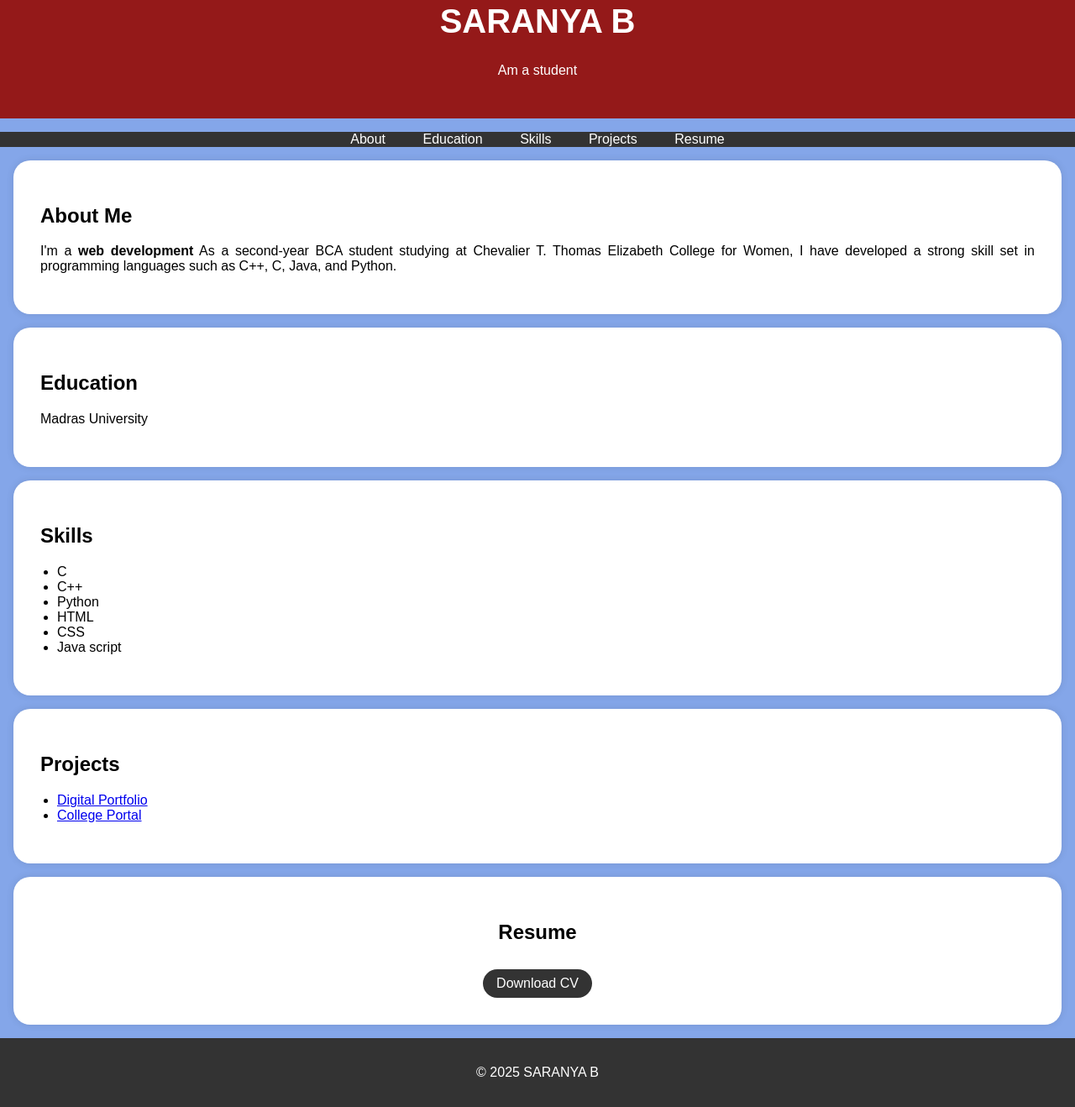
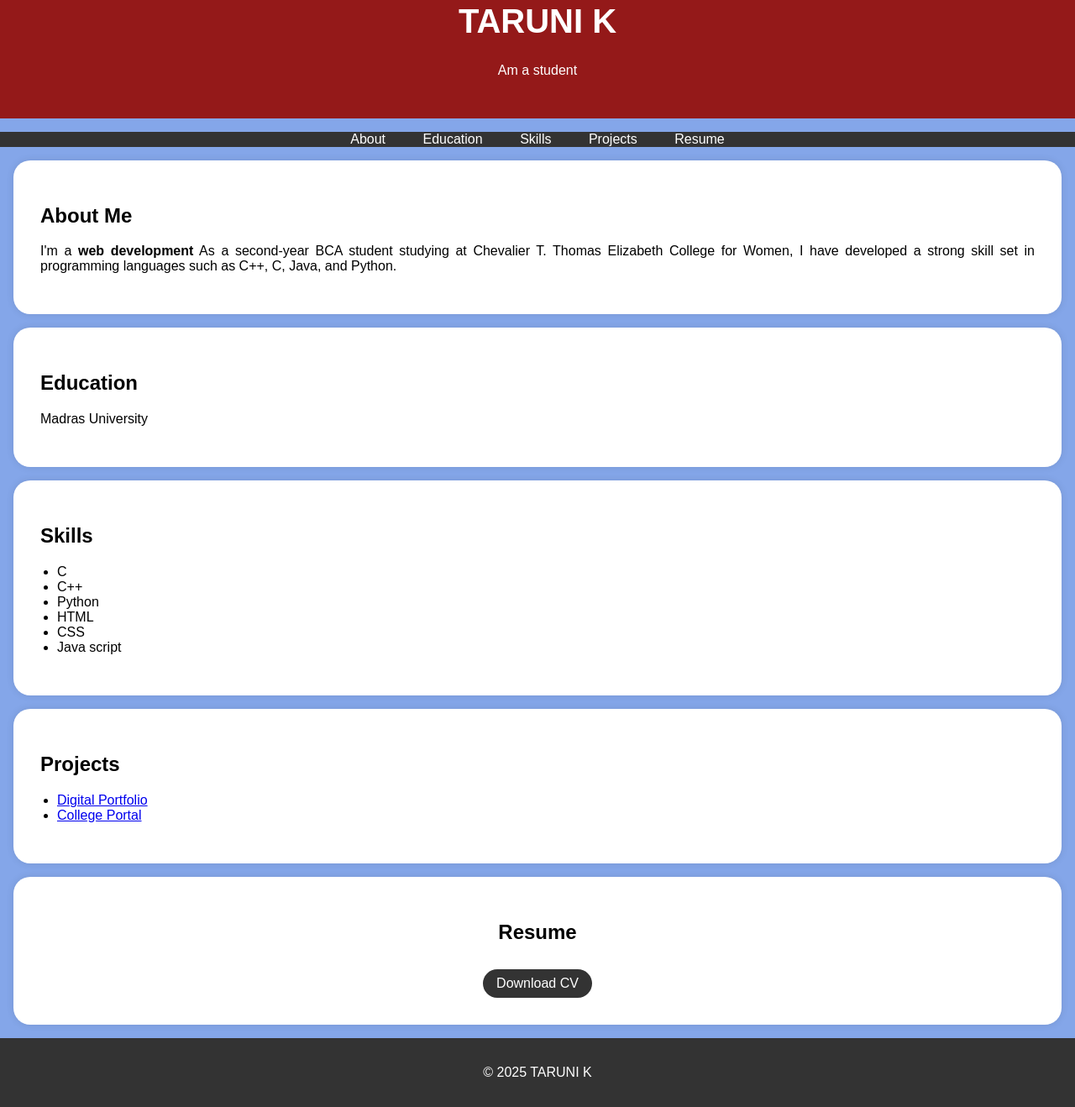
Before and after one commit to taruni16student/portfolio, a plain HTML site: page index.html in a window 1280 px wide. Shown: the part 56-1374 px from the top of the page at 84% size. Drawn offline with Linux system fonts and the light colour scheme.

Commit message:
Add files via upload

```diff
--- a/index.html
+++ b/index.html
@@ -96,7 +96,7 @@
         <div class="header-content">
             <!-- Add your profile picture here -->
            <!-- <img src="passport photo.jpg" alt="Your Profile Picture" class="profile-picture"> -->
-            <h1>SARANYA B</h1>
+            <h1>TARUNI K</h1>
             <p>Am  a student</p>
         </div>
     </header>
@@ -171,7 +171,7 @@
     </section>
 
     <footer>
-        <p>&copy; 2025 SARANYA B</p>
+        <p>&copy; 2025 TARUNI K</p>
     </footer>
 
     <script>
```
